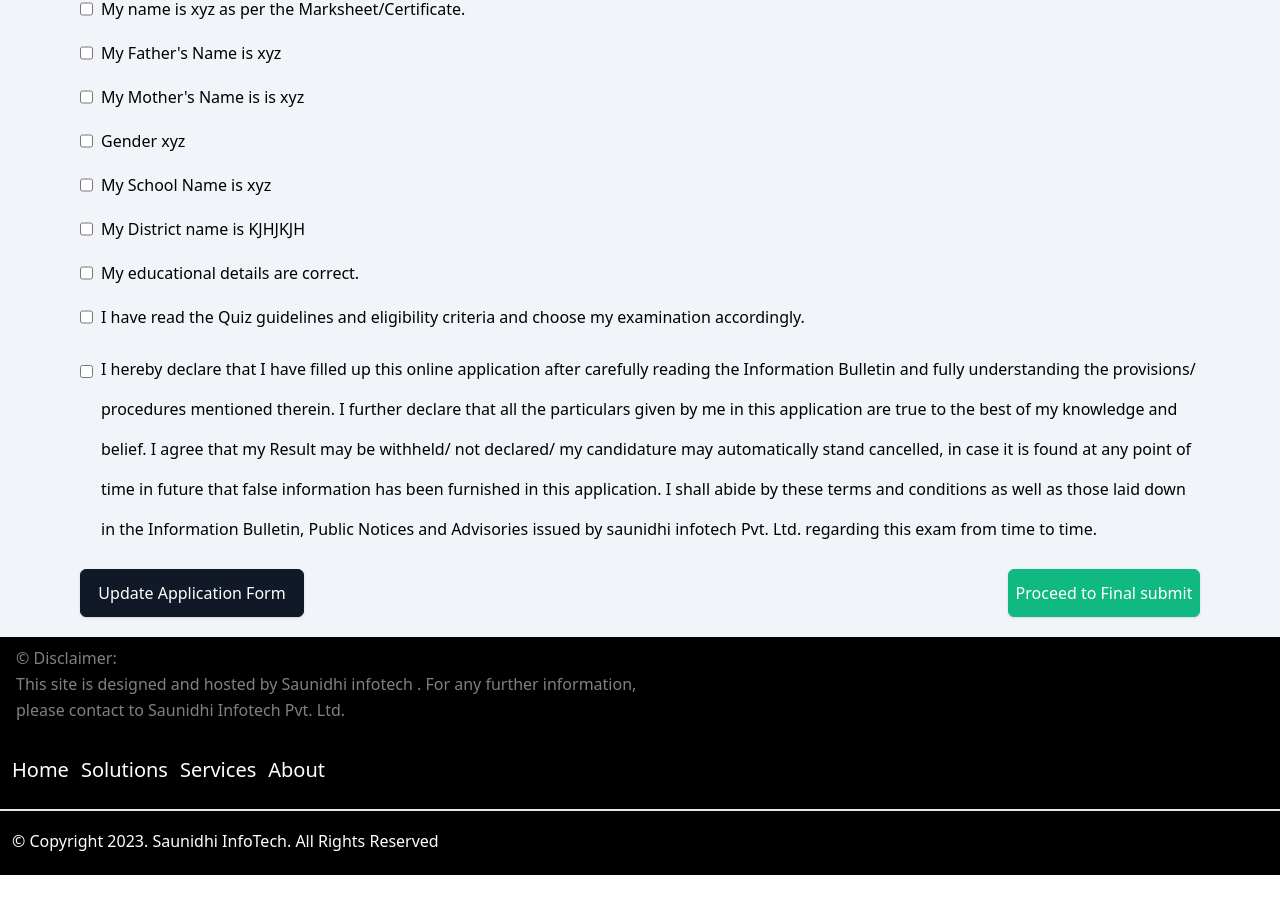
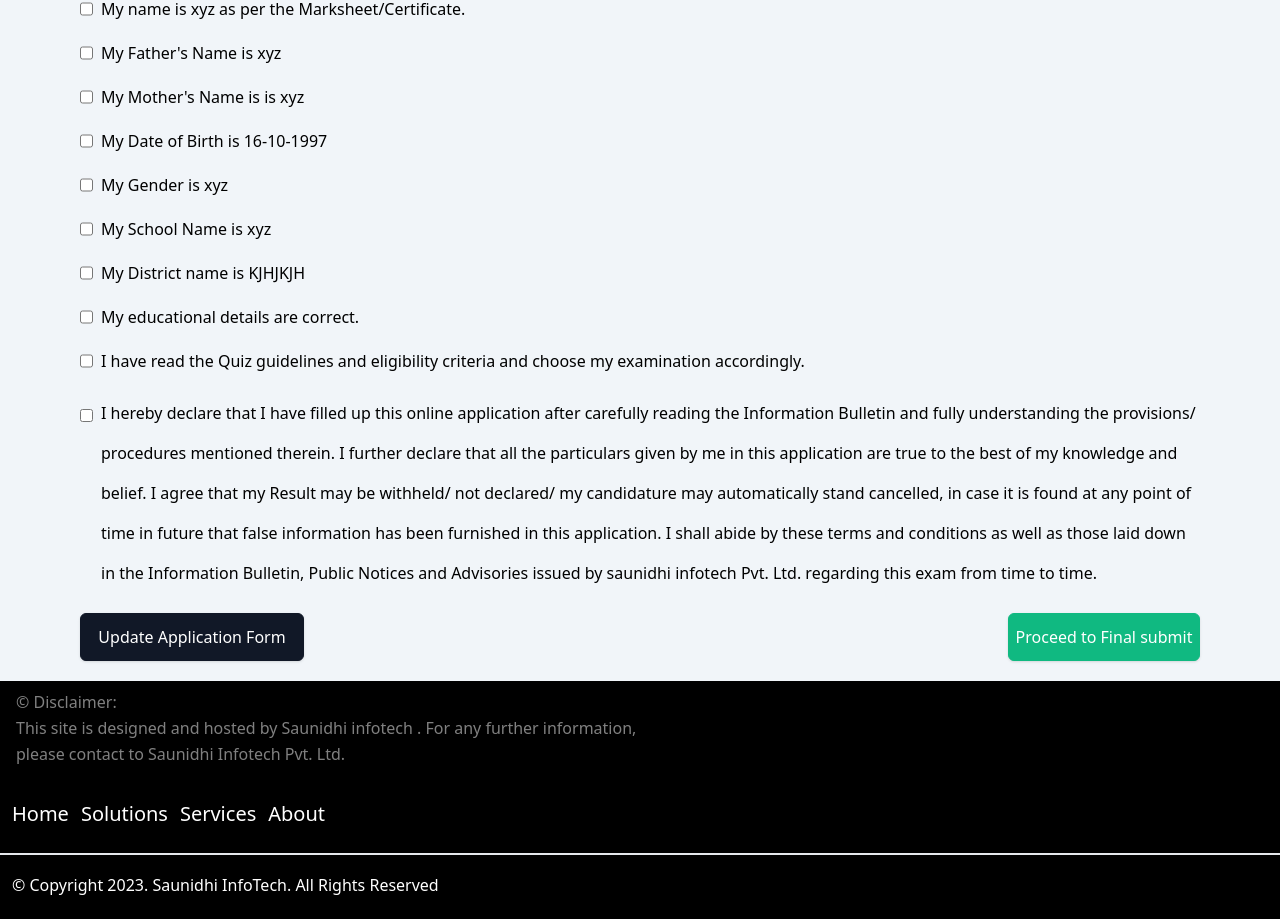
Before and after one commit to saunidhi/saunidhi_infotech, a React (Create React App) app: page /finalsubmit in a window 1280 px wide. Shown: the part 3374-4293 px from the top of the page. Before the commit the page ends 4249 px from the top, so only its background shows below. Built offline with nearby package versions, Linux system fonts and the light colour scheme; some icons are missing.

Commit message:
website remaning spaling mistakes

```diff
--- a/src/Components/Pages/AboutUs/AboutInfo.jsx
+++ b/src/Components/Pages/AboutUs/AboutInfo.jsx
@@ -102,7 +102,7 @@ function AboutInfo() {
                         <span className='uppercase'>CAREERS</span>
                         <span className='text-[22px] md:text-[25px] xl:text-[36px]'>Join our talented team
                         </span>
-                        <p className='xl:text-[24px] md:text-[18px]'>At Saunidhi InfoTech you’ll work with some of the world’s most talented technologists, designers, support specialists, account reps, managers, and leaders. We recruit passionate people of integrity, and invest in in their success—because Saunidhi InfoTech</p>
+                        <p className='xl:text-[24px] md:text-[18px]'>At Saunidhi InfoTech you’ll work with some of the world’s most talented technologists, designers, support specialists, account reps, managers, and leaders. We recruit passionate people of integrity, and invest in in their success—because Saunidhi InfoTech’s future is driven by our people’s capabilities and commitment.</p>
                     </div>
                 </div>
             </div>
--- a/src/Components/Pages/RegistrationForms/EducationForm.jsx
+++ b/src/Components/Pages/RegistrationForms/EducationForm.jsx
@@ -19,7 +19,7 @@ const EducationForm = () => {
                         <form className='my-3 mx-auto sm:w-[80%] md:w-[95%] ' action="PrevoiusEducational">
                             <div className=''>
 
-                                <div className='text-[#525F7F] text-xl '> Prevoius Educational Details</div>
+                                <div className='text-[#525F7F] text-xl '>Previous Educational Details</div>
 
                                 <div className=' text-[#16192C] py-4 w-full space-y-3 md:flex md:flex-col md:gap-2'>
 
@@ -53,7 +53,7 @@ const EducationForm = () => {
                             <div className='text-xl text-[#525F7F]'> Current Educational Details</div>
                             <div className='  text-[#16192C] py-4 w-full space-y-3 md:flex md:flex-col md:gap-2'>
                                 <div className='md:my-4 md:mx-7'>
-                                    <label className='md:float-left md:mx-4 md:w-[15%] '>Appering Exam</label>
+                                    <label className='md:float-left md:mx-4 md:w-[15%] '>Appearing Exam</label>
                                     <div> <input className='box-content px-3 py-2 w-[90%] sm:w-[70%] rounded-md border-solid border border-black' type="text" /> </div>
                                 </div>
                                 <div className='md:my-4 md:mx-7'>
@@ -71,7 +71,7 @@ const EducationForm = () => {
                             </div>
 
                             <div className='grid grid-cols-2 mx-auto sm:w-[50%]'>
-                                <Link to="/FillOnline" className='rounded-md cursor-pointer border-solid border-2 border-[#1F2021] px-3 py-1 mx-5 text-center'>back</Link>
+                                <Link to="/FillOnline" className='rounded-md cursor-pointer border-solid border-2 border-[#1F2021] px-3 py-1 mx-5 text-center'>Back</Link>
                                 <div className=' md:px-5 cursor-pointer rounded-md  bg-[#FE8E06] px-3 py-2 text-white text-center'>Save</div>
                             </div>
                         </form>
--- a/src/Components/Pages/RegistrationForms/FinalSubmit.jsx
+++ b/src/Components/Pages/RegistrationForms/FinalSubmit.jsx
@@ -300,7 +300,11 @@ const FinalSubmit = () => {
                         </div>
                         <div className='flex gap-2 my-5 '>
                             <input type="checkbox" name="" id="" />
-                            <span>Gender xyz</span>
+                            <span>My Date of Birth is 16-10-1997 </span>
+                        </div>
+                        <div className='flex gap-2 my-5 '>
+                            <input type="checkbox" name="" id="" />
+                            <span>My Gender is xyz</span>
                         </div>
                         <div className='flex gap-2 my-5 '>
                             <input type="checkbox" name="" id="" />
--- a/src/Components/Pages/RegistrationForms/NavBar.jsx
+++ b/src/Components/Pages/RegistrationForms/NavBar.jsx
@@ -1,5 +1,6 @@
 import React, { useState } from 'react'
 import { Link } from 'react-router-dom'
+import  Saunidhi_FAQ  from '../../../saunidhiFiles/Saunidhi_FAQ.pdf'
 
 const NavBar = () => {
 
@@ -15,13 +16,13 @@ const NavBar = () => {
                     <Link className='hover:bg-red-500 text-lg md:text-lg w-fit px-2 md:px-2 md:hover:px-2 md:rounded-md' to="/">Home</Link>
                     <Link className='hover:bg-red-500 text-lg md:text-lg w-fit px-2 md:px-2 md:hover:px-2 md:rounded-md' to="">Information Bulletin</Link>
                     <Link className='hover:bg-red-500 text-lg md:text-lg w-fit px-2 md:px-2 md:hover:px-2 md:rounded-md' to="">Application Guide</Link>
-                    <Link className='hover:bg-red-500 text-lg md:text-lg w-fit px-2 md:px-2 md:hover:px-2 md:rounded-md' to="">FAQ</Link>
+                    <a href={Saunidhi_FAQ} download="Saunidhi infotech Student FAQ " target='_blank' className='hover:bg-red-500 text-lg md:text-lg w-fit px-2 md:px-2 md:hover:px-2 md:rounded-md' to="">FAQ</a>
                     <Link className='hover:bg-red-500 text-lg md:text-lg w-fit px-2 md:px-2 md:hover:px-2 md:rounded-md' to="/contact">Contact Us</Link>
                 </div>
                 <Link to="/login" className='bg-orange-500 cursor-pointer float-right px-3 w-fit h-fit py-2 rounded-md my-1 mr-2'>
                     Sign in
                 </Link>
-            </nav>
+            </nav >
         </>
     )
 }
--- a/src/Components/Pages/RegistrationForms/Registration.jsx
+++ b/src/Components/Pages/RegistrationForms/Registration.jsx
@@ -97,7 +97,7 @@ function Registration() {
                             <input type="text" className=' border shadow px-3 py-2 rounded-md md:col-span-4' />
                         </div>
                         <div className='grid grid-flow-row mx-3 md:grid-flow-col'>
-                            <p className='mx-1 text-sm w-fit md:col-span-1 sm:w-32'>sub-Locality</p>
+                            <p className='mx-1 text-sm w-fit md:col-span-1 sm:w-32'>Sub-Locality</p>
                             <input type="text" className=' border shadow px-3 py-2 rounded-md md:col-span-4' />
                         </div>
                         <div className='grid grid-flow-row mx-3 md:grid-flow-col'>
```
